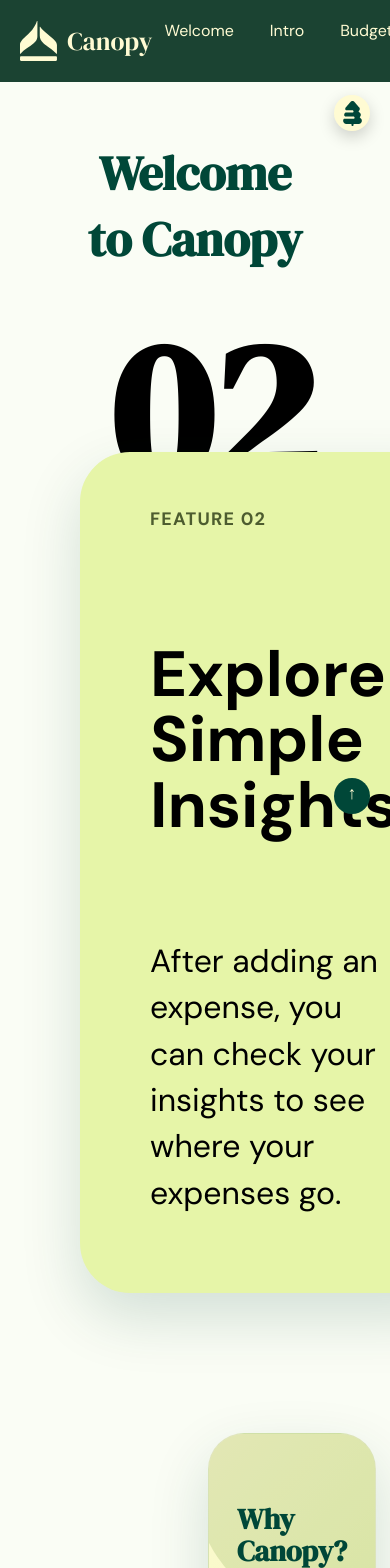
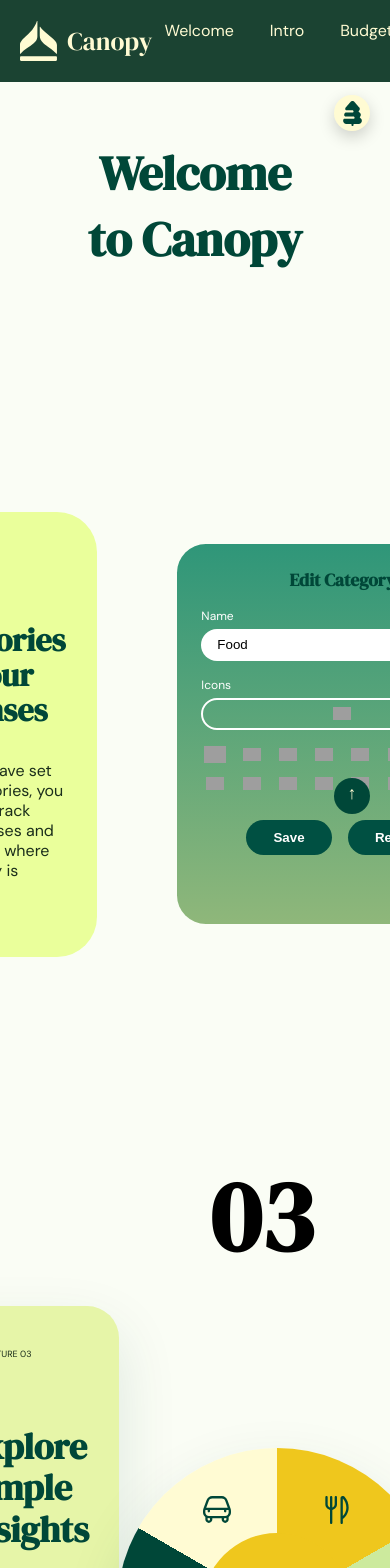
Before and after one commit to DavidYoo5/Canopy-Landing-Page-Henry-s-Final-Project, a Next.js app: page / in a window 390 px wide. Shown: the top 1568 px of the page. Built offline with nearby package versions, Linux system fonts and the light colour scheme; grey boxes are pictures that could not be loaded.

Commit message:
remove category select component and adjust css to media query

```diff
--- a/app/components/InsightsSection.jsx
+++ b/app/components/InsightsSection.jsx
@@ -1,10 +1,10 @@
+
 "use client";
 
 import { useState } from "react";
 import styles from "../page.module.css";
 
 import InsightChart from "./InsightChart";
-import CategorySelect from "./CategorySelect";
 
 export default function InsightsSection() {
   const categories = [
@@ -39,7 +39,7 @@ export default function InsightsSection() {
       icon: "/grocery-category-icon.svg",
       iconColor: "#FFFBD3",
       sectionColor: "#2E8D6F",
-    textColor: "#FFFBD3"
+      textColor: "#FFFBD3",
     },
     {
       id: 5,
@@ -48,7 +48,7 @@ export default function InsightsSection() {
       icon: "/lifestyle-category-icon.svg",
       iconColor: "#FFFBD3",
       sectionColor: "#004738",
- textColor: "#FFFBD3"
+      textColor: "#FFFBD3",
     },
     {
       id: 6,
@@ -65,12 +65,11 @@ export default function InsightsSection() {
   return (
     <section className={styles.insightsSection}>
       <div className={styles.insightsContainer}>
-      <p className={styles.insightsNumber}>02</p>
+        <p className={styles.insightsNumber}>03</p>
 
         <div className={styles.insightsLayout}>
-        {/* LEFT CARD */}
           <div className={styles.insightsTextCard}>
-          <p className={styles.featureLabel}>FEATURE 02</p>
+            <p className={styles.featureLabel}>FEATURE 03</p>
 
             <h2>Explore Simple Insights</h2>
 
@@ -80,10 +79,7 @@ export default function InsightsSection() {
             </p>
           </div>
 
-        {/* RIGHT SIDE */}
           <div className={styles.insightsInteractiveArea}>
-        <div className={styles.insightsRightStack}>
-
             <div className={styles.chartWrapper}>
               <InsightChart
                 categories={categories}
@@ -91,12 +87,6 @@ export default function InsightsSection() {
                 setSelectedCategory={setSelectedCategory}
               />
             </div>
-
-        <div className={styles.categorySelectWrapper}>
-        <CategorySelect />
-        </div>
-
-    </div>
           </div>
         </div>
       </div>
--- a/app/page.js
+++ b/app/page.js
@@ -7,6 +7,7 @@ import BackToTop from "./components/BackToTop";
 import DarkModeToggle from "./components/DarkModeToggle";
 import HeroCarousel from "./components/HeroCarousel";
 import InsightsSection from "./components/InsightsSection";
+import ChooseCategory from "./components/ChooseCategory";
 
 export default function Home() {
   return (
@@ -87,6 +88,12 @@ export default function Home() {
         ></section>
 
         <section
+          id="Choose-Category"
+          className={styles.contentSection}
+        > <ChooseCategory /></section>
+
+
+        <section
           id="section-insight"
           className={styles.contentSection}
         > <InsightsSection /></section>
--- a/app/page.module.css
+++ b/app/page.module.css
@@ -576,110 +576,157 @@
   position: relative;
   width: 100%;
   min-height: 100vh;
-  padding-top: 140px;
-  padding-bottom: 140px;
+}
+
+.insightsContainer {
+  width: min(1100px, calc(100% - 40px));
+  margin: 0 auto;
+  padding: 150px 0 130px;
 }
 
 .insightsNumber {
   position: absolute;
-  top: 0;
-  left: 30px;
+  top: 10px;
+  left: 130px;
+
   margin: 0;
+
   font-family: var(--font-dm-serif), serif;
-  font-size: 200px;
+  font-size: 100px;
   font-weight: 700;
   line-height: 1;
+
   color: black;
 }
 
+/* =========================
+   MAIN LAYOUT
+========================= */
 .insightsLayout {
   display: flex;
-  justify-content: space-between;
+  flex-direction: row;
+  flex-wrap: nowrap;
+  justify-content: center;
   align-items: center;
-  gap: 100px;
+  gap: clamp(32px, 6vw, 100px);
 }
 
-/* LEFT TEXT CARD */
+/* =========================
+   LEFT TEXT CARD
+========================= */
 
 .insightsTextCard {
   position: relative;
-  width: 546px;
-  height: 841px;
+
+  width: clamp(330px, 34vw, 430px);
+  height: clamp(330px, 34vw, 430px);
+
   background: #e6f5a8;
-  border-radius: 50px;
-  padding: 90px 70px 70px 70px;
-  display: flex;
-  flex-direction: column;
-  justify-content: flex-start;
+  border-radius: 32px;
+  padding: clamp(30px, 3vw, 48px);
+
+  box-shadow: 0 24px 60px rgba(0, 71, 56, 0.12);
   transition: transform 0.3s ease;
-  box-shadow: 0 24px 60px rgba(0, 71, 56, 0.16);
 }
 
 .insightsTextCard:hover {
-  transform: scale(1.05);
+  transform: scale(1.03);
 }
+
+/* FEATURE LABEL */
 
 .featureLabel {
   position: absolute;
-  top: 55px;
-  left: 70px;
+  top: clamp(30px, 3vw, 42px);
+  left: clamp(30px, 3vw, 48px);
   margin: 0;
-  font-family: var(--font-dm-sans), sans-serif;
-  font-size: 18px;
-  font-weight: 700;
-  letter-spacing: 1.2px;
-  text-transform: uppercase;
-  color: #4d5c2f;
+
+  font-size: clamp(9px, 0.8vw, 11px);
 }
 
-.insightsTextCard h2 {
-  font-family: var(--font-dm-sans), sans-serif;
-  font-size: 64px;
-  font-weight: 700;
-  line-height: 1.02;
-  color: black;
-  margin-top: 100px;
-  margin-bottom: 100px;
-  max-width: 320px;
+.insightsTextCard {
+  position: relative;
+
+  width: clamp(330px, 34vw, 430px);
+  height: clamp(330px, 34vw, 430px);
+
+  background: #e6f5a8;
+  border-radius: 32px;
+  padding: clamp(30px, 3vw, 48px);
+
+  box-shadow: 0 24px 60px rgba(0, 71, 56, 0.12);
+  transition: transform 0.3s ease;
 }
 
-.insightsDescription {
-  font-family: var(--font-dm-sans), sans-serif;
-  font-size: 32px;
-  line-height: 1.45;
-  color: black;
-  max-width: 360px;
+/* TITLE */
+
+.insightsTextCard h2 {
+  position: absolute;
+  left: clamp(30px, 3vw, 48px);
+  top: clamp(105px, 10vw, 135px);
+
+  width: calc(100% - clamp(60px, 6vw, 96px));
+
+  margin: 0;
+
+  font-size: clamp(28px, 3.3vw, 48px);
+  line-height: 1.15;
 }
 
-/* RIGHT SIDE */
+/* DESCRIPTION */
+.insightsDescription {
+  position: absolute;
+  left: clamp(30px, 3vw, 48px);
+  bottom: clamp(30px, 3vw, 48px);
+
+  width: calc(100% - clamp(60px, 6vw, 96px));
+
+  margin: 0;
+
+  font-size: clamp(12px, 1.15vw, 16px);
+  line-height: 1.45;
+}
+
+.insightsInteractiveArea {
+  flex-shrink: 0;
+}
+
+/* =========================
+   RIGHT SIDE
+========================= */
 
 .insightsInteractiveArea {
   display: flex;
   align-items: center;
   justify-content: center;
-  transform: translate(100px, -150px);
+}
+
+.chartWrapper {
+  transform: none;
+  transform: translateX(-20px);
 
 }
 
-
-
-
-   /* CHART */
-
+/* =========================
+   CHART
+========================= */
 
 .insightChart {
   display: flex;
   align-items: center;
   justify-content: center;
+  margin-left: -30px;;
 }
 
 .chartCircle {
   position: relative;
 
-  width: 420px;
-  height: 420px;
+  width: 320px;
+  height: 320px;
 
   border-radius: 50%;
+
+  box-shadow: 0 24px 60px rgba(0, 71, 56, 0.12);
 
   background: conic-gradient(
     #efc71d 0deg 60deg,
@@ -698,8 +745,8 @@
 /* CENTER CIRCLE */
 
 .chartCenter {
-  width: 210px;
-  height: 210px;
+  width: 150px;
+  height: 150px;
 
   border-radius: 50%;
 
@@ -714,31 +761,34 @@
 
 .chartCenterContent {
   text-align: center;
+
   animation: dissolveIn 0.35s ease;
 }
 
 .chartCategory {
+  margin: 0;
+
   font-family: var(--font-dm-sans), sans-serif;
-  font-size: 1.3rem;
+  font-size: 1rem;
   font-weight: 700;
+
   color: black;
-  margin: 0;
 }
 
 .chartPrice {
+  margin-top: 8px;
+  margin-bottom: 0;
+
   font-family: var(--font-dm-sans), sans-serif;
-  font-size: 2rem;
+  font-size: 1.5rem;
   font-weight: 700;
+
   color: black;
-  margin-top: 10px;
-  margin-bottom: 0;
 }
 
-
-
-
-   /* ICONS INSIDE CHART */
-
+/* =========================
+   ICONS INSIDE CHART
+========================= */
 
 .chartIconButton {
   position: absolute;
@@ -766,8 +816,8 @@
 .chartIcon {
   display: block;
 
-  width: 40px;
-  height: 40px;
+  width: 28px;
+  height: 28px;
 
   mask-repeat: no-repeat;
   mask-position: center;
@@ -778,230 +828,49 @@
   -webkit-mask-size: contain;
 }
 
+/* =========================
+   ICON POSITIONS
+========================= */
 
-
-
-   /* ICON POSITIONS */
-
-/* FOOD - yellow */
+/* FOOD */
 .chartIcon0 {
-  left: 290px;
-  top: 80px;
+  left: 220px;
+  top: 62px;
 }
 
-/* DRINK - light green */
+/* DRINK */
 .chartIcon1 {
-  left: 360px;
-  top: 210px;
+  left: 275px;
+  top: 160px;
 }
 
-/* SHOPPING - olive */
+/* SHOPPING */
 .chartIcon2 {
-  left: 285px;
-  top: 340px;
+  left: 220px;
+  top: 258px;
 }
 
-/* GROCERIES - teal */
+/* GROCERIES */
 .chartIcon3 {
-  left: 130px;
-  top: 340px;
+  left: 100px;
+  top: 258px;
 }
 
-/* LIFESTYLE - dark green */
+/* LIFESTYLE */
 .chartIcon4 {
-  left: 60px;
-  top: 210px;
+  left: 45px;
+  top: 160px;
 }
 
-/* TRANSPORTATION - cream */
+/* TRANSPORTATION */
 .chartIcon5 {
-  left: 135px;
-  top: 80px;
+  left: 100px;
+  top: 62px;
 }
 
-
-
-
-   /* CATEGORY SELECT */
-
-.categorySelectArea {
-  display: flex;
-  flex-direction: column;
-  align-items: center;
-
-  gap: 60px;
-
-  margin-top: 20px;
-}
-
-/* ICON ROW */
-
-.dragIconColumn {
-  display: flex;
-  flex-direction: row;
-
-  align-items: center;
-  justify-content: center;
-
-  gap: 50px;
-}
-
-.dragCategoryIcon {
-  width: 50px;
-  height: 50px;
-
-  object-fit: contain;
-
-  cursor: grab;
-
-  transition: transform 0.2s ease;
-}
-
-.dragCategoryIcon:hover {
-  transform: scale(1.15);
-}
-
-.dragCategoryIcon:active {
-  cursor: grabbing;
-}
-
-/* CART AREA */
-
-.cartDropZone {
-  position: relative;
-
-  width: 110px;
-  height: 90px;
-
-  display: flex;
-  align-items: center;
-  justify-content: center;
-}
-
-.categoryCartIcon {
-  width: 120px;
-  height: auto;
-}
-
-.cartText {
-  position: absolute;
-  transform: translateX(150%);
-
-  top: 24px;
-  left: -30px;
-
-  font-family: var(--font-dm-sans), sans-serif;
-  font-size: 18px;
-  font-weight: 700;
-  color: black;
-}
-
-/* DROPPED ICONS */
-
-.cartDroppedItems {
-  position: absolute;
-
-  top: 24px;
-  left: 20px;
-
-  display: flex;
-  flex-wrap: wrap;
-
-  gap: 4px;
-
-  width: 65px;
-}
-
-.droppedCartIcon {
-  width: 10px;
-  height: 10px;
-
-  object-fit: contain;
-}
-
-/* DAILY AMOUNT */
-
-.dailyAmountArea {
-  display: flex;
-  align-items: center;
-
-  gap: 30px;
-}
-
-.dailyAmountButton {
-  border: none;
-  height: 63px;
-  width: 200px;
-
-  background: #2e8d6f;
-
-  color: #fffbd3;
-
-  font-family: var(--font-dm-sans), sans-serif;
-  font-size: 22px;
-  font-weight: bold;
-
-  padding: 10px 14px;
-
-  border-radius: 6px;
-
-  cursor: pointer;
-
-  transition: transform 0.2s ease;
-}
-
-.dailyAmountButton:hover {
-  transform: scale(1.04);
-}
-
-.dailyAmountBox {
-  width: 150px;
-  height: 63px;
-
-  border: 5px solid #2e8d6f;
-  border-radius: 6px;
-
-  background: transparent;
-
-  display: flex;
-  align-items: center;
-  justify-content: center;
-
-  font-family: var(--font-dm-sans), sans-serif;
-  font-size: 22px;
-  font-weight: bold;
-
-  color: #2e8d6f;
-}
-.chartWrapper {
-  transform: translateY(290px);
-}
-
-.categorySelectWrapper {
-  margin-top: 350px;
-}
-
-.resetCartButton {
-  height: 63px;
-  background: #2e8d6f;
-  border: none;
-  color: #fffbd3;
-  font-family: var(--font-dm-sans), sans-serif;
-  font-size: 22px;
-  font-weight: 700;
-  padding: 10px 14px;
-  border-radius: 6px;
-  cursor: pointer;
-  transition: transform 0.2s ease;
-}
-
-.resetCartButton:hover {
-  transform: scale(1.04);
-}
-
-
-/*  ANIMATION */
-
+/* =========================
+   ANIMATION
+========================= */
 
 @keyframes dissolveIn {
   from {
@@ -1014,3 +883,281 @@
     transform: scale(1);
   }
 }
+
+/* =========================
+   CHOOSE CATEGORY SECTION
+========================= */
+
+.CategoryContainer {
+  display: flex;
+  justify-content: space-between;
+}
+
+.CategoryTextCard {
+  position: relative;
+
+  width: 100%;
+  max-width: 430px;
+  height: 430px;
+
+  background: #e6f5a8;
+
+  border-radius: 32px;
+
+  padding: 48px;
+
+  display: flex;
+  flex-direction: column;
+  justify-content: center;
+
+  box-shadow: 0 24px 60px rgba(0, 71, 56, 0.12);
+
+  transition: transform 0.3s ease;
+}
+
+.CategoryTextCard:hover {
+  transform: scale(1.03);
+}
+
+.featureCategoryLabel {
+  position: static;
+
+  margin: 0 0 28px;
+
+  font-family: var(--font-dm-sans), sans-serif;
+  font-size: 11px;
+  font-weight: 700;
+
+  letter-spacing: 1.2px;
+  text-transform: uppercase;
+
+  color: #4d5c2f;
+}
+
+.CategoryTextCard h2 {
+  max-width: 430px;
+
+  margin: 0 0 28px;
+
+  font-family: var(--font-dm-sans), sans-serif;
+  font-size: clamp(36px, 3.8vw, 48px);
+  font-weight: 600;
+  line-height: 1.2;
+
+  letter-spacing: -0.055em;
+
+  color: var(--pine-teal);
+}
+
+.CategoryDescription {
+  max-width: 400px;
+
+  margin: 0;
+
+  font-family: var(--font-dm-sans), sans-serif;
+  font-size: 16px;
+  font-weight: 400;
+  line-height: 1.5;
+
+  color: var(--forest-floor);
+}
+
+/* Responsive layout */
+
+@media (max-width: 900px) {
+  .insightsLayout {
+
+    gap: 48px;
+  }
+
+  .insightsTextCard {
+    max-width: 430px;
+    width: 100%;
+    min-height: 430px;
+    height: auto;
+  }
+
+  .insightsTextCard h2 {
+    position: static;
+    margin-top: 90px;
+    margin-bottom: 28px;
+    font-size: 36px;
+  }
+
+  .insightsDescription {
+    position: static;
+    font-size: 16px;
+  }
+
+  .featureLabel {
+    position: absolute;
+    top: 42px;
+    left: 48px;
+  }
+}
+
+
+/* =========================
+   Choose Category Section
+========================= */
+
+.chooseCategorySection {
+  min-height: 100vh;
+  display: flex;
+  justify-content: center;
+  align-items: center;
+  gap: 5rem;
+  padding: 4rem 2rem;
+}
+
+.chooseCategoryTextCard {
+  width: 330px;
+  height: 445px;
+  background-color: #eaff9b;
+  border-radius: 2.5rem;
+  padding: 3.5rem 2rem;
+  display: flex;
+  flex-direction: column;
+  justify-content: space-between;
+}
+
+.chooseCategoryFeatureLabel {
+  font-size: 0.7rem;
+  font-weight: 700;
+  margin: 0;
+}
+
+.chooseCategoryTextContent h2 {
+  font-size: 2rem;
+  line-height: 1.1;
+  margin-bottom: 2rem;
+}
+
+.chooseCategoryTextContent p {
+  font-size: 1rem;
+  line-height: 1.25;
+  margin: 0;
+}
+
+.chooseCategoryFeatureWrap {
+  display: flex;
+  flex-direction: column;
+  align-items: center;
+  gap: 1.5rem;
+}
+
+.chooseCategoryBox {
+  width: 330px;
+  height: 380px;
+  background: linear-gradient(#2f9679, #8fb77a);
+  border-radius: 1.8rem;
+  padding: 1.5rem;
+  color: white;
+}
+
+.chooseCategoryBox h3 {
+  text-align: center;
+  margin-bottom: 1rem;
+  font-size: 1.1rem;
+}
+
+.chooseCategoryBox label {
+  display: block;
+  font-size: 0.75rem;
+  margin-bottom: 0.3rem;
+}
+
+.chooseCategoryBox input {
+  width: 100%;
+  height: 32px;
+  border: none;
+  border-radius: 2rem;
+  padding: 0 1rem;
+  margin-bottom: 1rem;
+  outline: none;
+}
+
+.iconPreviewBox {
+  width: 100%;
+  height: 32px;
+  border: 2px solid white;
+  border-radius: 2rem;
+  display: flex;
+  align-items: center;
+  justify-content: center;
+  margin-bottom: 1rem;
+}
+
+.iconPreviewBox img {
+  width: 18px;
+  height: 18px;
+  object-fit: contain;
+}
+
+.iconGrid {
+  display: grid;
+  grid-template-columns: repeat(8, 1fr);
+  gap: 0.5rem;
+  margin-bottom: 1.5rem;
+}
+
+.iconButton {
+  background: none;
+  border: none;
+  cursor: pointer;
+  padding: 0;
+}
+
+.iconButton img {
+  width: 18px;
+  height: 18px;
+  object-fit: contain;
+}
+
+.activeIcon {
+  transform: scale(1.25);
+}
+
+.categoryButtons {
+  display: flex;
+  justify-content: center;
+  gap: 1rem;
+}
+
+.categoryButtons button {
+  background-color: #005042;
+  color: white;
+  border: none;
+  border-radius: 2rem;
+  padding: 0.65rem 1.7rem;
+  cursor: pointer;
+  font-weight: 700;
+}
+
+.categoryButtons button:active {
+  background-color: white;
+  color: #005042;
+}
+
+.savedCategoryPill {
+  width: 330px;
+  height: 42px;
+  background-color: #eaff9b;
+  border-radius: 2rem;
+  display: flex;
+  justify-content: center;
+  align-items: center;
+  gap: 0.7rem;
+  color: #159476;
+  font-weight: 700;
+}
+
+.savedCategoryPill img {
+  width: 16px;
+  height: 16px;
+  object-fit: contain;
+}
+
+.savedCategoryPill p {
+  margin: 0;
+}
```
Also changed, not shown: app/components/InsightChart.jsx (line endings or trailing spaces). Lines whose indentation alone changed are shown as unchanged.
